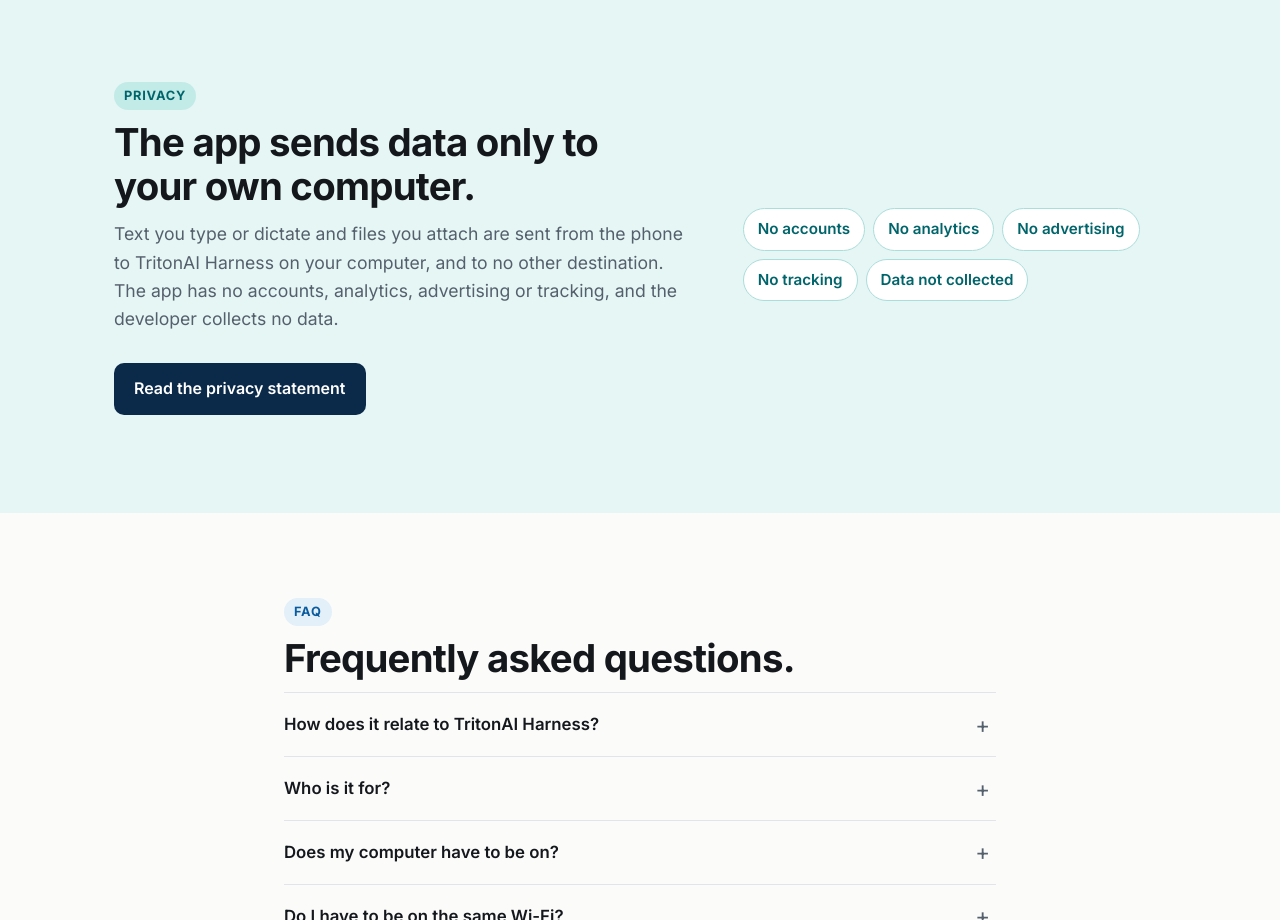
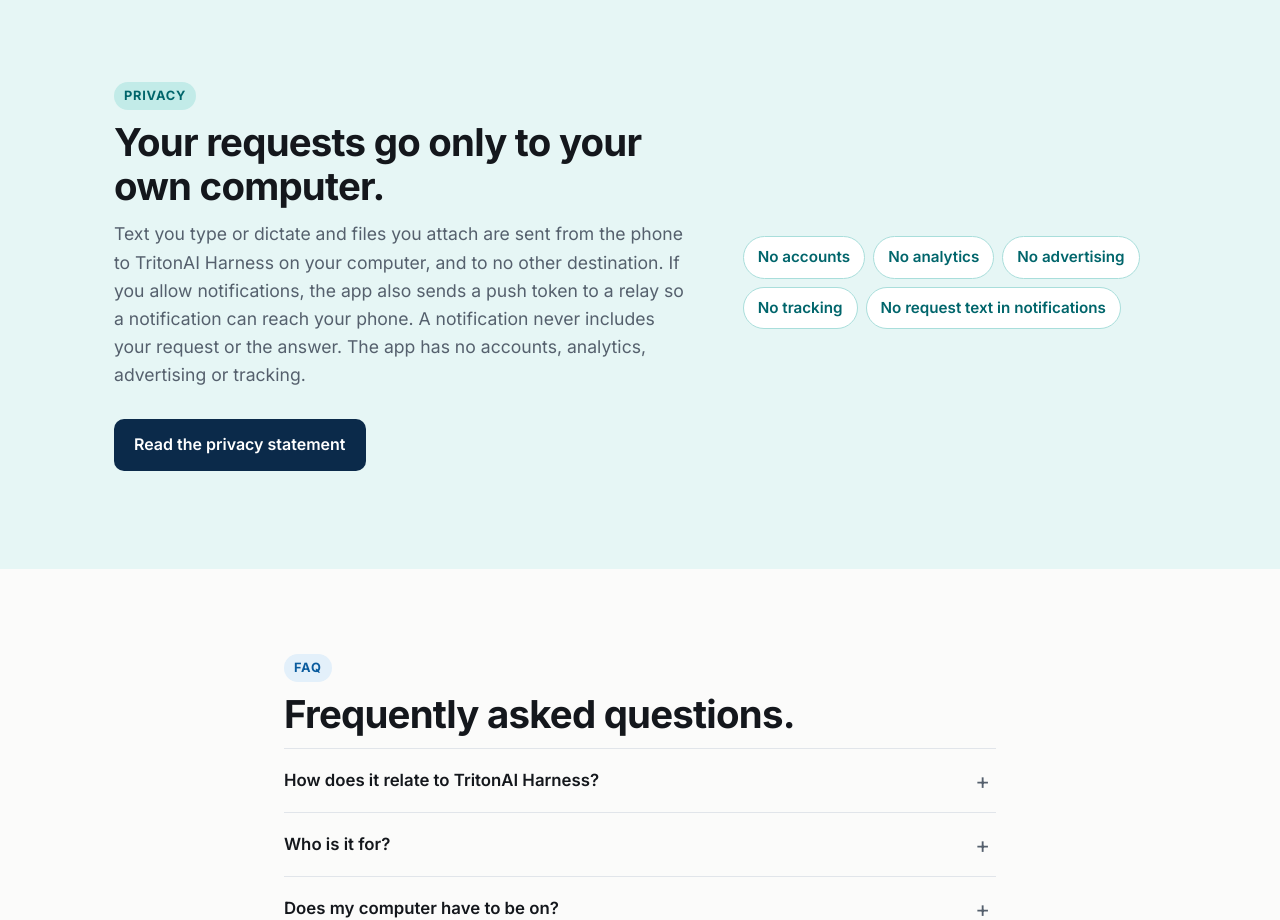
Before and after one commit to bpollak/harness-chat, a plain HTML site: page index.html in a window 1280 px wide. Shown: the part 6300-7220 px from the top of the page. Drawn offline with Linux system fonts and the light colour scheme.

Commit message:
Privacy section: say what notifications share
Co-Authored-By: Claude Fable 5.2 <noreply@anthropic.com>
Claude-Session: https://claude.ai/code/session_01Np5LLGwxWsHBdf3EWVDB9q

```diff
--- a/index.html
+++ b/index.html
@@ -228,12 +228,12 @@
   <div class="wrap two">
     <div>
       <p class="kicker">Privacy</p>
-      <h2>The app sends data only to your own computer.</h2>
-      <p class="sub">Text you type or dictate and files you attach are sent from the phone to TritonAI Harness on your computer, and to no other destination. The app has no accounts, analytics, advertising or tracking, and the developer collects no data.</p>
+      <h2>Your requests go only to your own computer.</h2>
+      <p class="sub">Text you type or dictate and files you attach are sent from the phone to TritonAI Harness on your computer, and to no other destination. If you allow notifications, the app also sends a push token to a relay so a notification can reach your phone. A notification never includes your request or the answer. The app has no accounts, analytics, advertising or tracking.</p>
       <p><a class="btn solid" href="https://tritonai.ucsd.edu/developer-apis/harness-phone-app-privacy.html">Read the privacy statement</a></p>
     </div>
     <ul class="pills">
-      <li>No accounts</li><li>No analytics</li><li>No advertising</li><li>No tracking</li><li>Data not collected</li>
+      <li>No accounts</li><li>No analytics</li><li>No advertising</li><li>No tracking</li><li>No request text in notifications</li>
     </ul>
   </div>
 </section>
```
